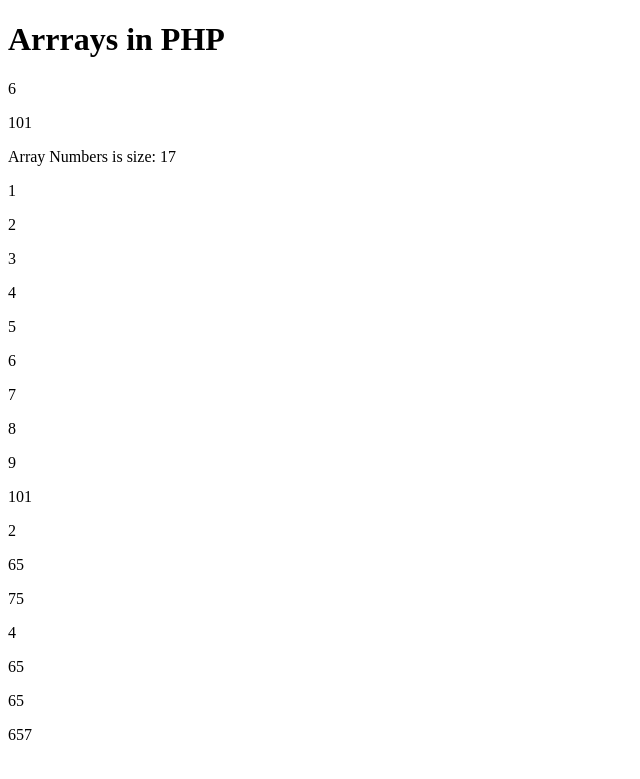
After one commit to rkvarun22/phpdev, a PHP site: page /array.php in a window 1280 px wide. The commit adds this page. Shown: the top 779 px of the page, without its empty margins (0-640 px from the left). Run offline with PHP 8.4, Linux system fonts and the light colour scheme.

Commit message:
php update

```diff
--- /dev/null
+++ b/array.php
@@ -0,0 +1,32 @@
+<!DOCTYPE html>
+<html lang="en">
+<head>
+    <meta charset="UTF-8">
+    <meta http-equiv="X-UA-Compatible" content="IE=edge">
+    <meta name="viewport" content="width=device-width, initial-scale=1.0">
+    <title>PHP Dev - Arrays</title>
+</head>
+<body>
+<h1>Arrrays in PHP</h1>
+<?php
+    //a variable
+    $num = 3;
+
+    //an array
+    //only one datatype
+    $numbers = array(1,2,3,4,5,6,7,8,9,101,2,65,75,4,65,65,657);
+    //you can access the value in a subscript of the array using the index.
+    echo $numbers[5];
+
+    echo "<p>$numbers[9]</p>";
+
+    $size = count($numbers);
+    echo "<p>Array Numbers is size: $size</p>";
+
+    for($count = 0; $count < $size; $count++){
+        echo "<p>$numbers[$count]</p>";
+    }
+?>
+
+</body>
+</html>
--- a/index.php
+++ b/index.php
@@ -17,6 +17,7 @@
             <li><a href="switchstatement.php">Switch Statement</a></li>
             <li><a href="forloop.php">For Loop</a></li>
             <li><a href="whiledowhileloop.php">Do While Loop</a></li>
+            <li><a href="array.php">Array in PHP</a></li>
         </ul>
 
     <?php
```
Also changed, not shown: whiledowhileloop.php (+22 -2 lines).
